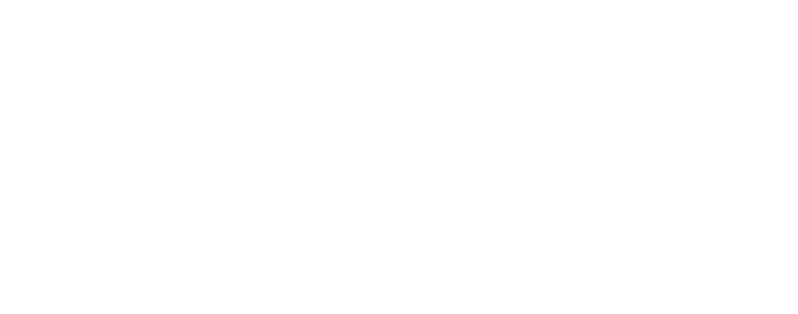
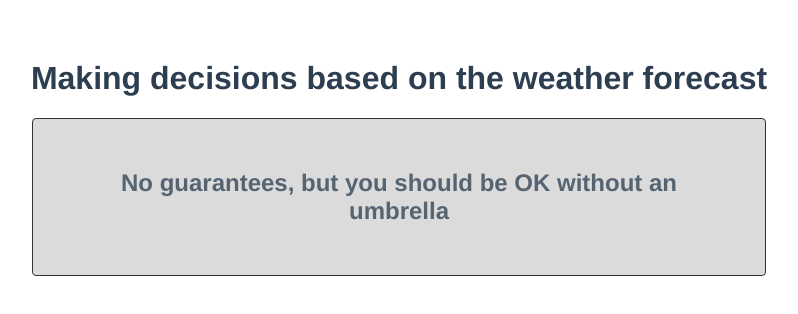
Before and after one commit to papermashea/major-studio-2, a Vue app in the folder vue-app/: page / in a window 1280 px wide. Shown: the top 314 px of the page, without its empty margins (241-1039 px from the left). Built offline with nearby package versions, Linux system fonts and the light colour scheme; no server answers.

Commit message:
add UmbrellaDecision component

```diff
--- a/vue-app/src/App.vue
+++ b/vue-app/src/App.vue
@@ -1,9 +1,49 @@
-<template><div></div></template>
+<template>
+  <div>
+    <h1>Making decisions based on the weather forecast</h1>
+    <UmbrellaRecommender :recommendation="recommendation" />
+  </div>
+</template>
 
 <script>
+import UmbrellaRecommender from "./components/UmbrellaRecommender.vue";
+
 export default {
   name: "App",
-  components: {},
+  data() {
+    return {
+      forecast: null,
+    };
+  },
+  components: {
+    UmbrellaRecommender,
+  },
+  computed: {
+    umbrellaRecommendation() {
+      if (
+        !this.forecast ||
+        !this.forecast.properties ||
+        !this.forecast.properties.periods ||
+        !this.forecast.properties.periods.length
+      ) {
+        return false;
+      }
+      const nextDaytimeForecast = this.forecast.properties.periods.find(
+        (d) => d.isDaytime
+      );
+      if (!nextDaytimeForecast) {
+        return false;
+      }
+      return nextDaytimeForecast.shortForecast.includes("Rain");
+    },
+  },
+  mounted() {
+    fetch("https://api.weather.gov/gridpoints/OKX/33,37/forecast")
+      .then((res) => res.json())
+      .then((data) => {
+        this.forecast = data;
+      });
+  },
 };
 </script>
 
--- /dev/null
+++ b/vue-app/src/components/UmbrellaRecommender.vue
@@ -0,0 +1,43 @@
+<template>
+  <div
+    class="card"
+    :class="{
+      shouldCarry: recommendation === true,
+    }"
+  >
+    {{ recommendationText }}
+  </div>
+</template>
+
+<script>
+export default {
+  name: "UmbrellaRecommender",
+  props: {
+    recommendation: Boolean,
+  },
+  computed: {
+    recommendationText() {
+      return this.recommendation === true
+        ? "☂️ Better carry an umbrella ☂️"
+        : "No guarantees, but you should be OK without an umbrella";
+    },
+  },
+};
+</script>
+
+<style>
+.card {
+  border: 1px solid black;
+  border-radius: 4px;
+  opacity: 0.8;
+  background-color: lightgray;
+  width: 50%;
+  margin: 0 auto;
+  padding: 50px;
+  font-weight: bold;
+  font-size: 24px;
+}
+.shouldCarry {
+  background-color: lightblue;
+}
+</style>
```
